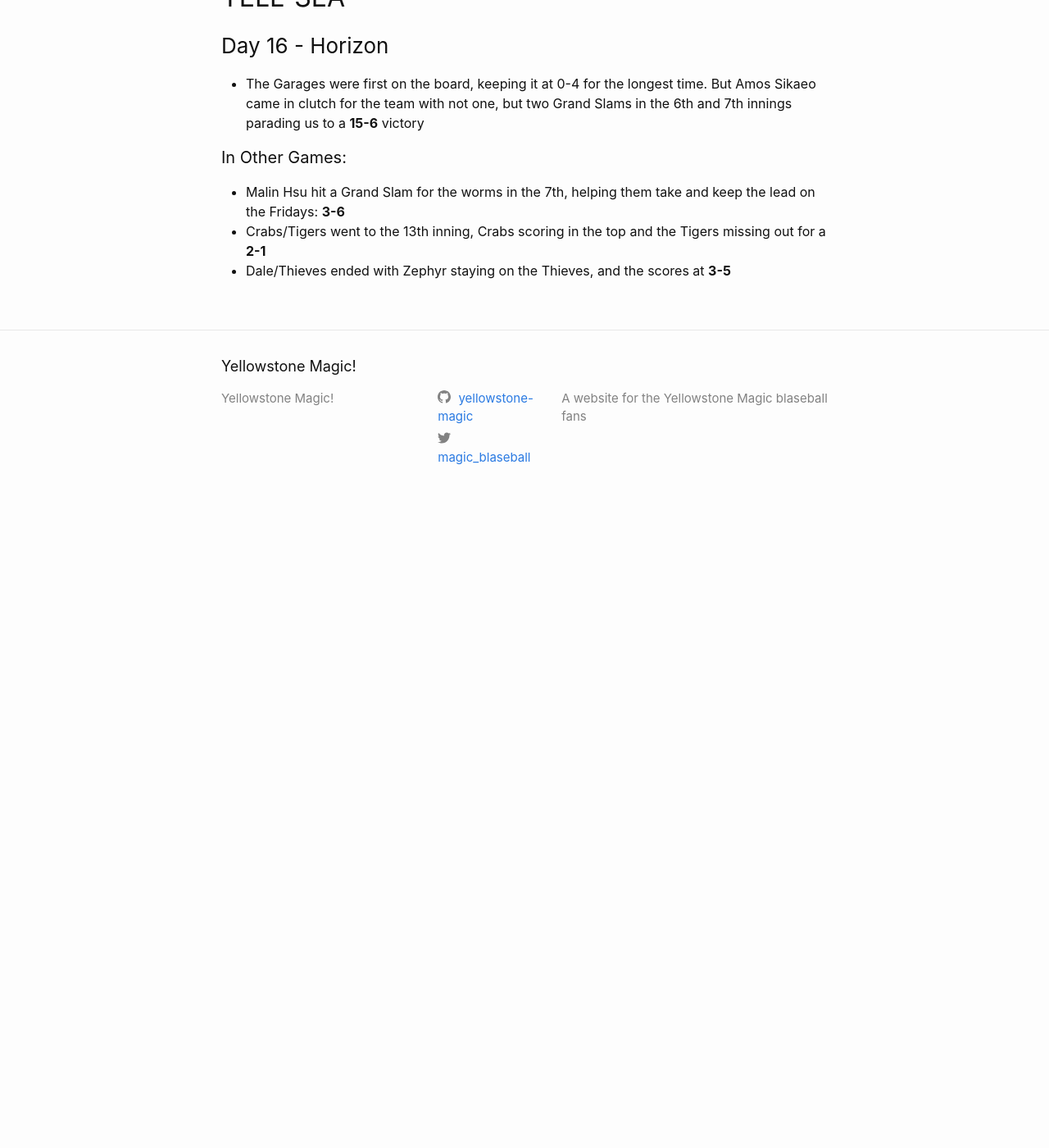
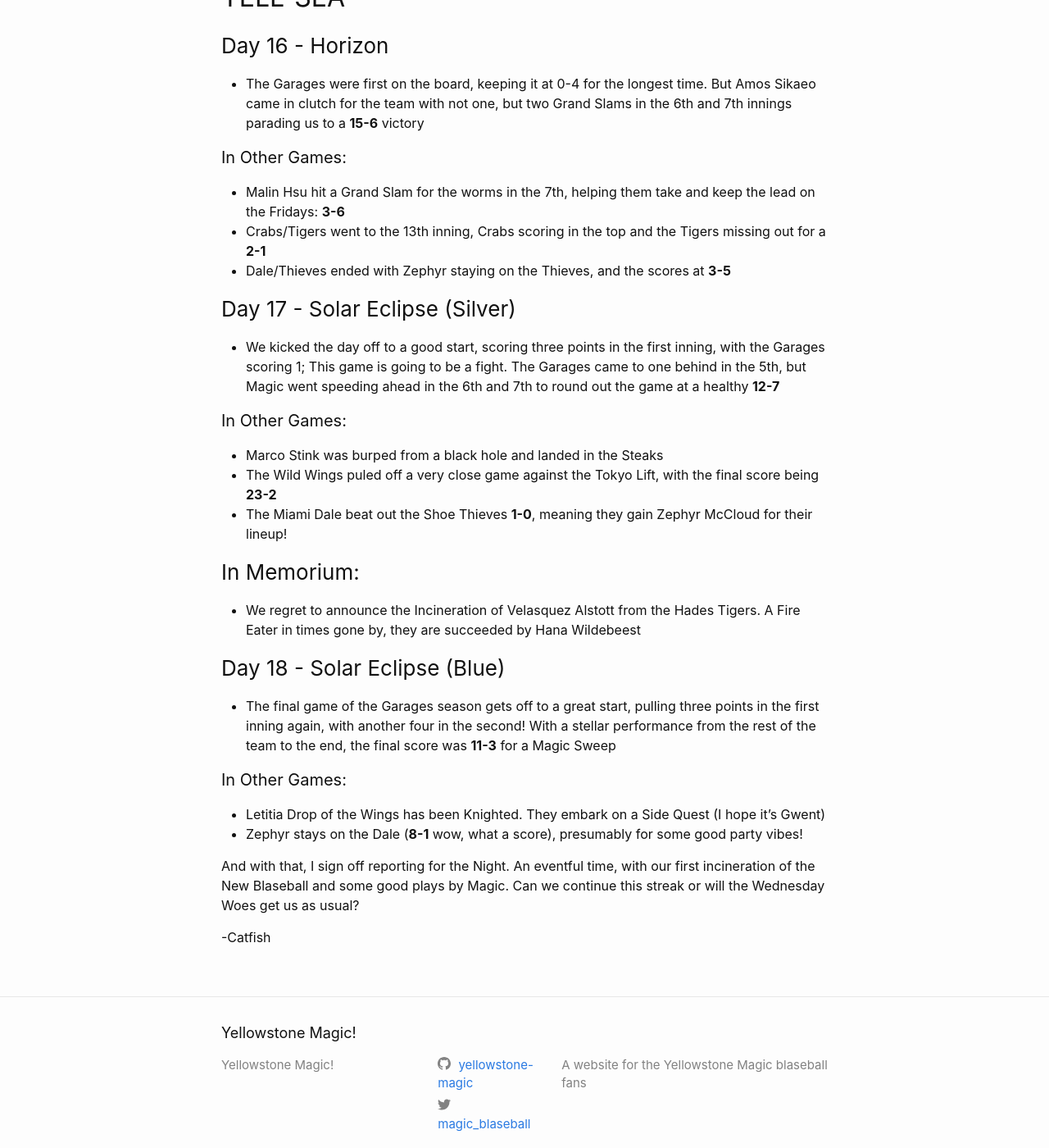
Before and after one commit to yellowstone-magic/yellowstone-magic.github.io, a Jekyll site: the page built from _posts/2023-01-24-Day-1-Night-Shift-Report.markdown.markdown, in a window 1280 px wide and 1400 px high, scrolled down 1118 px. Shown: the whole window at 82% size. Built offline with Jekyll 4.4.1, drawn with Linux system fonts in a browser that asks for light colours; before the commit the page ends 1748 px from its top, so only the background shows below that.

Commit message:
Update 2023-01-24-Day-1-Night-Shift-Report.markdown.markdown

```diff
--- a/_posts/2023-01-24-Day-1-Night-Shift-Report.markdown.markdown
+++ b/_posts/2023-01-24-Day-1-Night-Shift-Report.markdown.markdown
@@ -37,3 +37,30 @@ Well folks, what a night it's been. We saw a lot, so let's get summarising! This
 - Malin Hsu hit a Grand Slam for the worms in the 7th, helping them take and keep the lead on the Fridays: **3-6**
 - Crabs/Tigers went to the 13th inning, Crabs scoring in the top and the Tigers missing out for a **2-1**
 - Dale/Thieves ended with Zephyr staying on the Thieves, and the scores at **3-5**
+
+### Day 17 - Solar Eclipse (Silver)
+
+- We kicked the day off to a good start, scoring three points in the first inning, with the Garages scoring 1; This game is going to be a fight. The Garages came to one behind in the 5th, but Magic went speeding ahead in the 6th and 7th to round out the game at a healthy **12-7**
+
+#### In Other Games:
+
+- Marco Stink was burped from a black hole and landed in the Steaks
+- The Wild Wings puled off a very close game against the Tokyo Lift, with the final score being **23-2**
+- The Miami Dale beat out the Shoe Thieves **1-0**, meaning they gain Zephyr McCloud for their lineup!
+
+### In Memorium:
+
+- We regret to announce the Incineration of Velasquez Alstott from the Hades Tigers. A Fire Eater in times gone by, they are succeeded by Hana Wildebeest
+
+### Day 18 - Solar Eclipse (Blue)
+
+- The final game of the Garages season gets off to a great start, pulling three points in the first inning again, with another four in the second! With a stellar performance from the rest of the team to the end, the final score was **11-3** for a Magic Sweep
+
+#### In Other Games:
+
+- Letitia Drop of the Wings has been Knighted. They embark on a Side Quest (I hope it's Gwent)
+- Zephyr stays on the Dale (**8-1** wow, what a score), presumably for some good party vibes!
+
+And with that, I sign off reporting for the Night. An eventful time, with our first incineration of the New Blaseball and some good plays by Magic. Can we continue this streak or will the Wednesday Woes get us as usual?
+
+-Catfish
```
